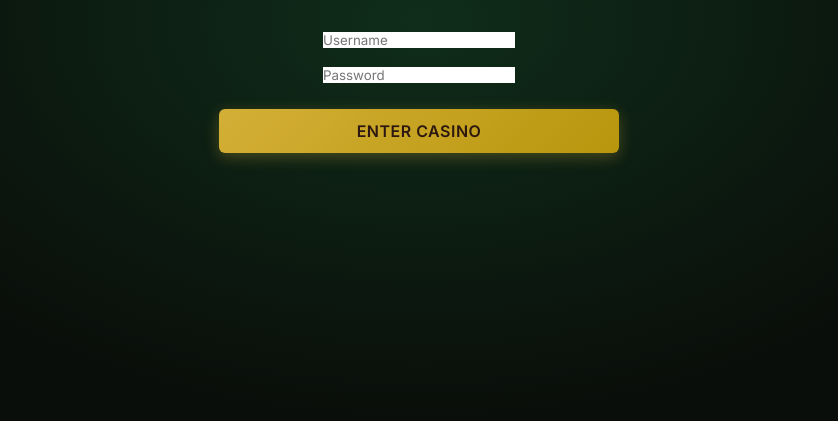
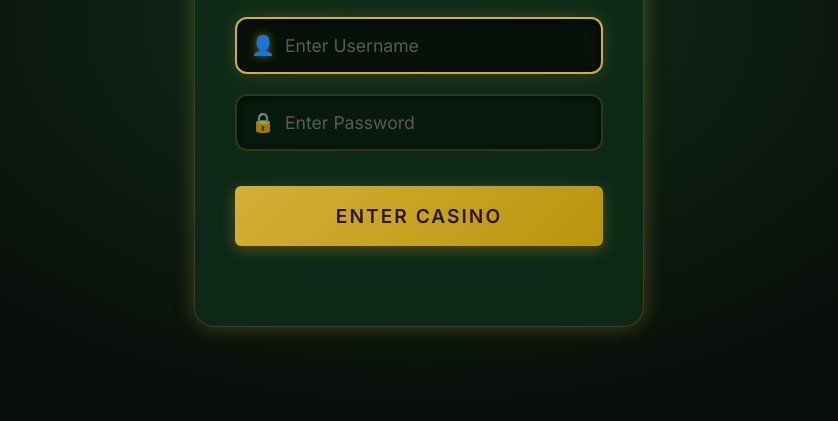
Before and after one commit to XuDeveloper/TexasHoldem, a website built with Vite: page client/index.html in a window 1280 px wide. Shown: the part 379-800 px from the top of the page, without its empty margins (221-1059 px from the left). Built offline with nearby package versions, Linux system fonts and the light colour scheme.

Commit message:
style: redesign login portal with larger inputs and premium aesthetics

```diff
--- a/client/pages/login.js
+++ b/client/pages/login.js
@@ -1,22 +1,24 @@
 export function initLogin(container, navigateTo) {
   container.innerHTML = `
-    <div class="lobby-container animate-fade-in" style="max-width: 400px; margin-top: 10vh;">
-      <h1 class="logo glow">🃏 Texas Hold'em</h1>
-      <p style="text-align: center; color: var(--text-secondary); margin-bottom: 2rem;">Staff Login Portal</p>
+    <div class="lobby-container animate-fade-in panel" style="max-width: 450px; margin-top: 10vh; padding: 40px; box-shadow: var(--shadow-glow);">
+      <h1 class="logo glow" style="font-size: 3rem; margin-bottom: 5px;">🃏 Texas Hold'em</h1>
+      <p style="text-align: center; color: var(--gold); margin-bottom: 30px; letter-spacing: 2px; font-size: 0.9rem; text-transform: uppercase;">Staff Login Portal</p>
 
-      <div class="input-group">
-        <input type="text" id="username" class="room-input" placeholder="Username" autocomplete="off" />
+      <div class="login-input-group">
+        <input type="text" id="username" class="login-input" placeholder="Enter Username" autocomplete="off" />
+        <div class="login-input-icon">👤</div>
       </div>
 
-      <div class="input-group" style="margin-top: 15px;">
-        <input type="password" id="password" class="room-input" placeholder="Password" />
+      <div class="login-input-group">
+        <input type="password" id="password" class="login-input" placeholder="Enter Password" />
+        <div class="login-input-icon">🔒</div>
       </div>
 
-      <button id="btn-login" class="btn btn-primary" style="margin-top: 25px; width: 100%;">
+      <button id="btn-login" class="btn btn-primary" style="margin-top: 35px; width: 100%; padding: 18px; font-size: 1.2rem; letter-spacing: 2px;">
         ENTER CASINO
       </button>
 
-      <div id="login-error" style="color: var(--red); text-align: center; margin-top: 15px; font-size: 0.9rem; min-height: 20px;"></div>
+      <div id="login-error" style="color: var(--red); text-align: center; margin-top: 20px; font-weight: bold; min-height: 20px;"></div>
     </div>
   `;
 
--- a/client/style.css
+++ b/client/style.css
@@ -199,6 +199,55 @@ input {
 
 .input::placeholder {
   color: var(--text-muted);
+}
+
+/* ---- Login Specific Inputs ---- */
+.login-input-group {
+  position: relative;
+  width: 100%;
+  margin-top: 20px;
+}
+
+.login-input-icon {
+  position: absolute;
+  left: 16px;
+  top: 50%;
+  transform: translateY(-50%);
+  color: var(--gold);
+  font-size: 1.2rem;
+  pointer-events: none;
+  opacity: 0.7;
+  transition: opacity 0.3s ease;
+}
+
+.login-input {
+  width: 100%;
+  padding: 16px 16px 16px 48px;
+  background: rgba(0, 0, 0, 0.4);
+  border: 2px solid rgba(212, 175, 55, 0.2);
+  border-radius: var(--radius-md);
+  color: var(--text-primary);
+  font-size: 1.1rem;
+  letter-spacing: 1px;
+  transition: all 0.3s ease;
+  box-shadow: inset 0 2px 10px rgba(0, 0, 0, 0.5);
+}
+
+.login-input:focus {
+  border-color: var(--gold);
+  background: rgba(0, 0, 0, 0.6);
+  box-shadow: 0 0 15px rgba(212, 175, 55, 0.2), inset 0 2px 10px rgba(0, 0, 0, 0.5);
+  outline: none;
+}
+
+.login-input:focus+.login-input-icon {
+  opacity: 1;
+  text-shadow: 0 0 8px rgba(212, 175, 55, 0.5);
+}
+
+.login-input::placeholder {
+  color: #5a5a5a;
+  letter-spacing: normal;
 }
 
 /* ---- Panel ---- */
```
Lines whose indentation alone changed are shown as unchanged.
